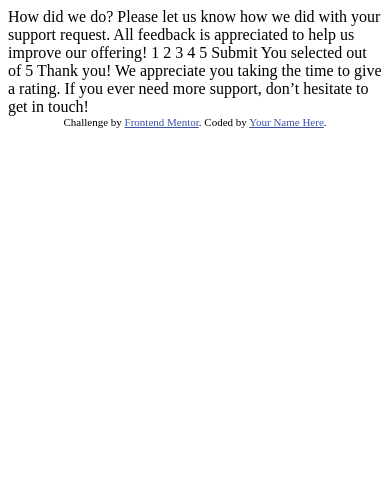
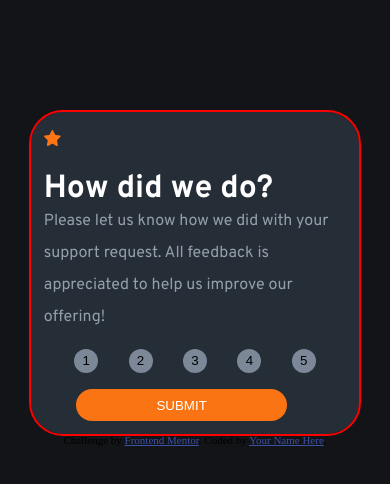
Before and after one commit to Lornzyy/interactive-rating-card, a plain HTML site: page index.html in a window 390 px wide. Drawn offline with Linux system fonts and the light colour scheme.

Commit message:
mobile design

```diff
--- a/index.html
+++ b/index.html
@@ -2,11 +2,11 @@
 <html lang="en">
 <head>
   <meta charset="UTF-8">
-  <meta name="viewport" content="width=device-width, initial-scale=1.0"> <!-- displays site properly based on user's device -->
-
+  <meta name="viewport" content="width=device-width, initial-scale=1.0">
   <link rel="icon" type="image/png" sizes="32x32" href="./images/favicon-32x32.png">
 
   <title>Frontend Mentor | Interactive rating component</title>
+  <link rel="stylesheet" href="style.css">
 
   <!-- Feel free to remove these styles or customise in your own stylesheet 👍 -->
   <style>
@@ -16,30 +16,37 @@
 </head>
 <body>
 
-  <!-- Rating state start -->
+  <main>
+    <div id="container">
+      <img src="images/icon-star.svg" alt="icon-star">
+      <h1>How did we do?</h1>
+      <p>
+        Please let us know how we did with your support request. All feedback is appreciated
+        to help us improve our offering!
+      </p>
 
-  How did we do?
+      <div class="rate-buttons">
+        <button class="rating-button"> 1 </button>
+        <button class="rating-button"> 2 </button>
+        <button class="rating-button"> 3 </button>
+        <button class="rating-button"> 4 </button>
+        <button class="rating-button"> 5 </button>
+      </div>
+      <button type="submit" id="submit-btn"> SUBMIT </button>
+    </div>
+  </main>
 
-  Please let us know how we did with your support request. All feedback is appreciated
-  to help us improve our offering!
 
-  1 2 3 4 5
-
-  Submit
-
-  <!-- Rating state end -->
-
-  <!-- Thank you state start -->
-
-  You selected <!-- Add rating here --> out of 5
+<!--
+  You selected Add rating here out of 5
 
   Thank you!
 
   We appreciate you taking the time to give a rating. If you ever need more support,
   don’t hesitate to get in touch!
 
-  <!-- Thank you state end -->
 
+-->
 
   <div class="attribution">
     Challenge by <a href="https://www.frontendmentor.io?ref=challenge" target="_blank">Frontend Mentor</a>.
--- /dev/null
+++ b/style.css
@@ -0,0 +1,81 @@
+@import url('https://fonts.googleapis.com/css2?family=Overpass:wght@400;700&display=swap');
+
+* {
+    padding: 0;
+    margin: 0;
+    box-sizing: border-box;
+}
+
+:root {
+    --orange: hsl(25, 97%, 53%);
+    --white: hsl(0, 0%, 100%);
+    --light-grey: hsl(217, 12%, 63%);
+    --medium-grey: hsl(216, 12%, 54%);
+    --dark-blue: hsl(213, 19%, 18%);
+    --very-dark-blue: hsl(216, 12%, 8%);
+    --overpass: 'Overpass', sans-serif;
+
+}
+body {
+    background: var(--very-dark-blue);
+    height: 100%;
+    width: 100%;
+}
+
+#container {
+    max-width: 20.5rem;
+    outline: 2px red solid;
+    margin: auto;
+    margin-top: 7rem;
+    padding: .8rem;
+    line-height: 2rem;
+    background: var(--dark-blue);
+    border-radius: 2rem;
+}
+
+h1 {
+    color: var(--white);
+    font-family: var(--overpass);
+    margin-top: 1rem;
+}
+
+p {
+    font-family: var(--overpass);
+    color: var(--light-grey);
+    max-width: 20rem;
+}
+
+.rate-buttons {
+    margin: 1rem 0 1rem 0;
+    display: flex;
+    flex-wrap: wrap;
+    justify-content: space-evenly;
+
+}
+
+.rating-button {
+    width: 1.5rem;
+    height: 1.5rem;
+    border-radius: 50%;
+    background: var(--medium-grey);
+    border: none;
+    cursor: pointer;
+}
+
+.rating-button:active {
+    background: var(--orange);
+}
+#submit-btn {
+    height: 2rem;
+    width: 70%;
+    padding: 2px;
+    margin-left: 2rem;
+    background: var(--orange);
+    color: var(--white);
+    border-radius: 2rem;
+    border: none;
+}
+#submit-btn:active {
+    background: var(--white);
+    color: var(--orange);
+}
```
